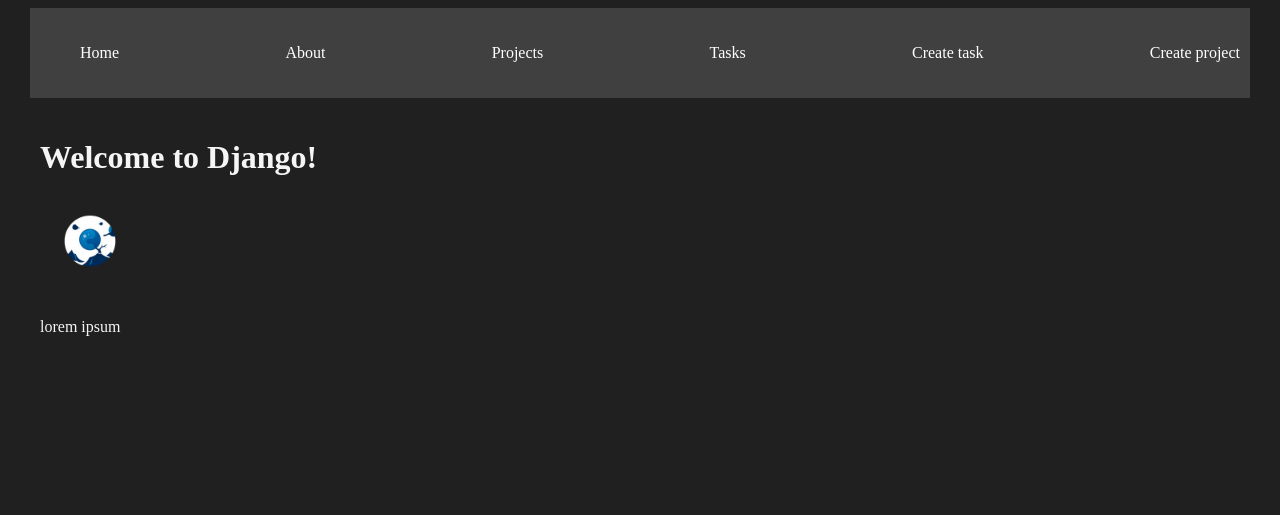
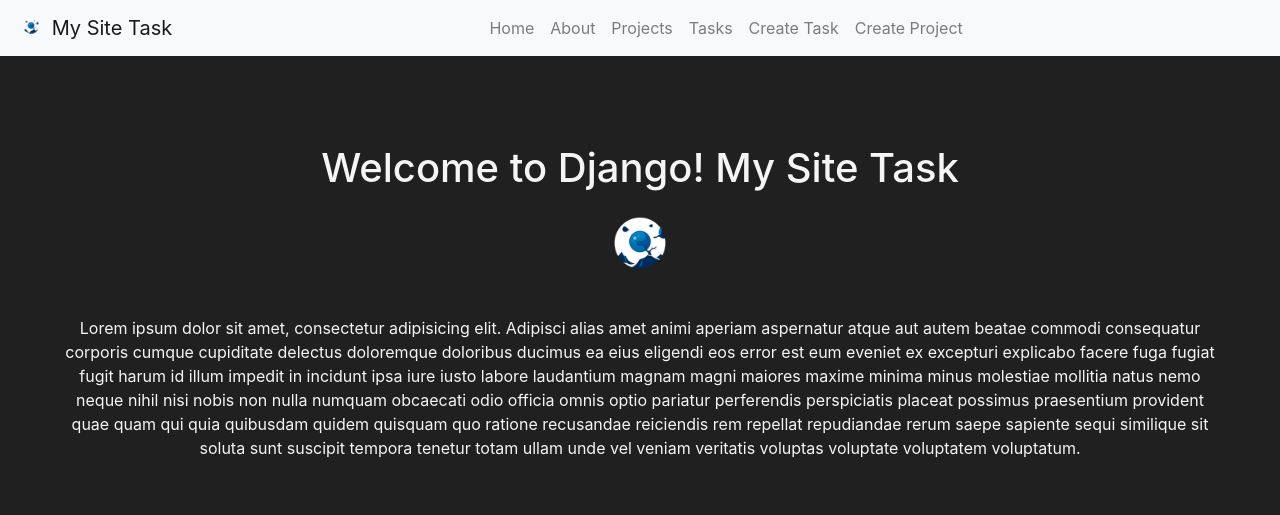
Before and after one commit to s3codecL/mySiteTask, a Django app: page / in a window 1280 px wide. Shown: the top 515 px of the page. Run offline with Django 5.2, Linux system fonts and the light colour scheme; some libraries are stand-ins or nearby versions.

Commit message:
Add nav styles main.css. Add detail.html extend for base.html.  Add function in views.py and upd projects.html.  Add widget in  forms.py.  Add bootstrap + styles main.css.

```diff
--- a/myapp/forms.py
+++ b/myapp/forms.py
@@ -1,8 +1,8 @@
 from django import forms
 
 class CreateNewTask(forms.Form):
-    title = forms.CharField(label='Titulo de tarea', max_length=200, widget=forms.TextInput(attrs={'class': 'input'}))
-    description = forms.CharField(label="descripcion de la tarea", widget=forms.Textarea(attrs={'class': 'input'}))
+    title = forms.CharField(label='Titulo de tarea', max_length=200, widget=forms.TextInput(attrs={'class': 'form-control'}))
+    description = forms.CharField(label="descripcion de la tarea", widget=forms.Textarea(attrs={'class': 'form-control'}))
 
 class CreateNewProject(forms.Form):
-    name = forms.CharField(label='Nombre del proyecto', max_length=200, widget=forms.TextInput(attrs={'class': 'input'}))
+    name = forms.CharField(label='Nombre del proyecto', max_length=200, widget=forms.TextInput(attrs={'class': 'form-control'}))
--- a/myapp/static/styles/main.css
+++ b/myapp/static/styles/main.css
@@ -1,16 +1,19 @@
 body {
     background-color: #202020;
     color: whitesmoke;
+    display: flex; /* This makes the body a flex container */
+    flex-direction: column; /* Ensure content flows top to bottom */
+    align-items: center; /* Center content horizontally */
 }
 
 .navbar {
-    background: #404040;
-    padding: 5px 0;
+    width: 100%; /* Ensure navbar takes full width */
 }
 
 .navbar ul {
     display: flex;
-    justify-content: space-between;
+    justify-content: center; /* Center the nav items */
+    width: 100%; /* Ensure ul takes full width */
 }
 
 .navbar ul li {
--- a/myapp/templates/index.html
+++ b/myapp/templates/index.html
@@ -4,9 +4,24 @@
 
 {% block content %}
 
-<h1>{{ title }}</h1>
-
-    <img src="{% static 'logo_mysite_task.png' %}" alt="" width="100">
-<p>lorem ipsum</p>
+<div class="container mt-4">
+    <h1 class="text-center">{{ title }}</h1>
+    <div class="text-center">
+        <img src="{% static 'logo_mysite_task.png' %}" alt="" class="img-fluid" width="100">
+    </div>
+    <p class="text-center mt-3">Lorem ipsum dolor sit amet, consectetur adipisicing elit.
+                Adipisci alias amet animi aperiam aspernatur atque aut autem
+                beatae commodi consequatur corporis cumque cupiditate delectus
+                doloremque doloribus ducimus ea eius eligendi eos error est eum
+                eveniet ex excepturi explicabo facere fuga fugiat fugit harum id
+                illum impedit in incidunt ipsa iure iusto labore laudantium magnam
+                magni maiores maxime minima minus molestiae mollitia natus nemo neque
+                nihil nisi nobis non nulla numquam obcaecati odio officia omnis optio
+                pariatur perferendis perspiciatis placeat possimus praesentium provident
+                quae quam qui quia quibusdam quidem quisquam quo ratione recusandae reiciendis
+                rem repellat repudiandae rerum saepe sapiente sequi similique sit soluta sunt
+                suscipit tempora tenetur totam ullam unde vel veniam veritatis voluptas voluptate
+                voluptatem voluptatum.</p>
+</div>
 
 {% endblock %}
--- a/myapp/templates/layouts/base.html
+++ b/myapp/templates/layouts/base.html
@@ -1,32 +1,41 @@
 {% load static %}
-
 <!DOCTYPE html>
 <html lang="en">
 <head>
     <meta charset="UTF-8">
-    <meta http-equiv="X-UA-Compatible" content="ie=edge">
-    <meta name="viewport" content="width=device-width, user-scalable=no, initial-scale=1.0">
-
-    <title>Django Projects</title>
+    <meta name="viewport" content="width=device-width, initial-scale=1.0">
+    <title>{% block title %}My Site Task{% endblock %}</title>
+    <link href="https://stackpath.bootstrapcdn.com/bootstrap/4.5.2/css/bootstrap.min.css" rel="stylesheet">
     <link href="{% static 'styles/main.css' %}" rel="stylesheet">
 </head>
 <body>
-
-    <nav class="navbar container">
-        <ul>
-            <li><a href={% url 'index' %}>Home</a></li>
-            <li><a href={% url 'about' %}>About</a></li>
-            <li><a href={% url 'projects' %}>Projects</a></li>
-            <li><a href={% url 'tasks' %}>Tasks</a></li>
-            <li><a href={% url 'create_task' %}>Create task</a></li>
-            <li><a href={% url 'create_project' %}>Create project</a></li>
-        </ul>
+    <nav class="navbar navbar-expand-lg navbar-light bg-light">
+        <a class="navbar-brand" href="/">
+            <img src="{% static 'logo_mysite_task.png' %}" alt="Logo" width="30" height="30" class="d-inline-block align-top">
+            My Site Task
+        </a>
+        <button class="navbar-toggler" type="button" data-toggle="collapse" data-target="#navbarNav" aria-controls="navbarNav" aria-expanded="false" aria-label="Toggle navigation">
+            <span class="navbar-toggler-icon"></span>
+        </button>
+        <div class="collapse navbar-collapse" id="navbarNav">
+            <ul class="navbar-nav">
+                <li class="nav-item"><a class="nav-link" href="/">Home</a></li>
+                <li class="nav-item"><a class="nav-link" href="/about">About</a></li>
+                <li class="nav-item"><a class="nav-link" href="/projects">Projects</a></li>
+                <li class="nav-item"><a class="nav-link" href="/tasks">Tasks</a></li>
+                <li class="nav-item"><a class="nav-link" href="/create_task">Create Task</a></li>
+                <li class="nav-item"><a class="nav-link" href="/create_project">Create Project</a></li>
+            </ul>
+        </div>
     </nav>
 
-    <main class="container">
+    <div class="container mt-4">
         {% block content %}
         {% endblock %}
-    </main>
+    </div>
 
+    <script src="https://code.jquery.com/jquery-3.5.1.slim.min.js"></script>
+    <script src="https://cdn.jsdelivr.net/npm/@popperjs/core@2.5.4/dist/umd/popper.min.js"></script>
+    <script src="https://stackpath.bootstrapcdn.com/bootstrap/4.5.2/js/bootstrap.min.js"></script>
 </body>
 </html>
--- a/myapp/views.py
+++ b/myapp/views.py
@@ -5,7 +5,7 @@
 
 # Create your views here.
 def index(request):
-    title = 'Welcome to Django!'
+    title = 'Welcome to Django! My Site Task'
     return render(request, 'index.html', {
         'title': title
     })
@@ -55,8 +55,8 @@
 
 def project_detail(request, id):
     project = get_object_or_404(Project, id=id)
-    task = Task.objects.filter(project_id=id)
+    tasks = Task.objects.filter(project_id=id)
     return render(request, 'project/detail.html', {
         'project': project,
-        'task': task
+        'tasks': tasks
     })
```
Also changed, not shown: myapp/templates/about.html (+9 -4 lines), myapp/templates/project/create_project.html (+12 -11 lines), myapp/templates/project/detail.html (+16 -8 lines), myapp/templates/project/projects.html (+24 -10 lines), myapp/templates/task/create_task.html (+6 -9 lines), myapp/templates/task/task.html (+19 -21 lines).
